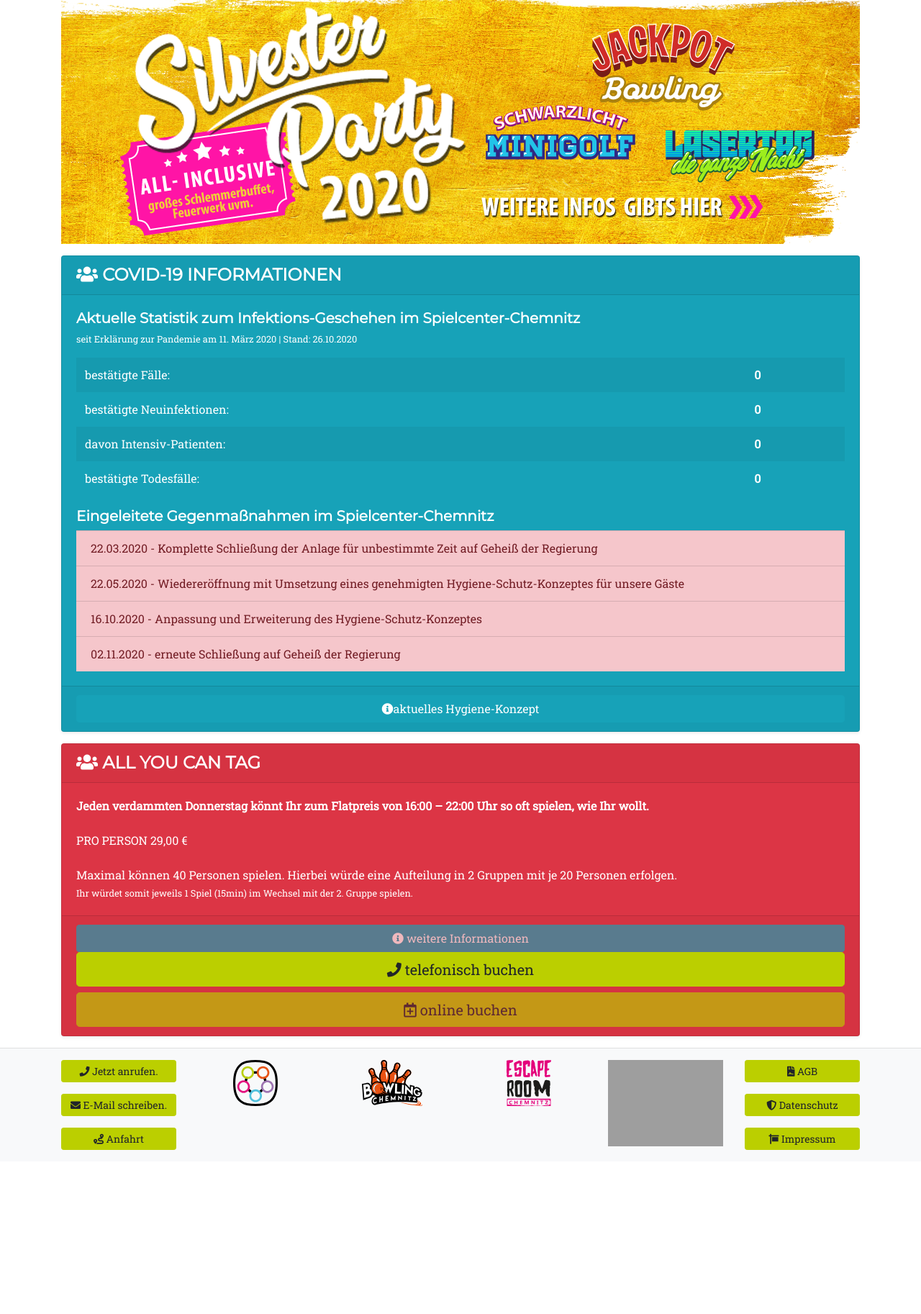
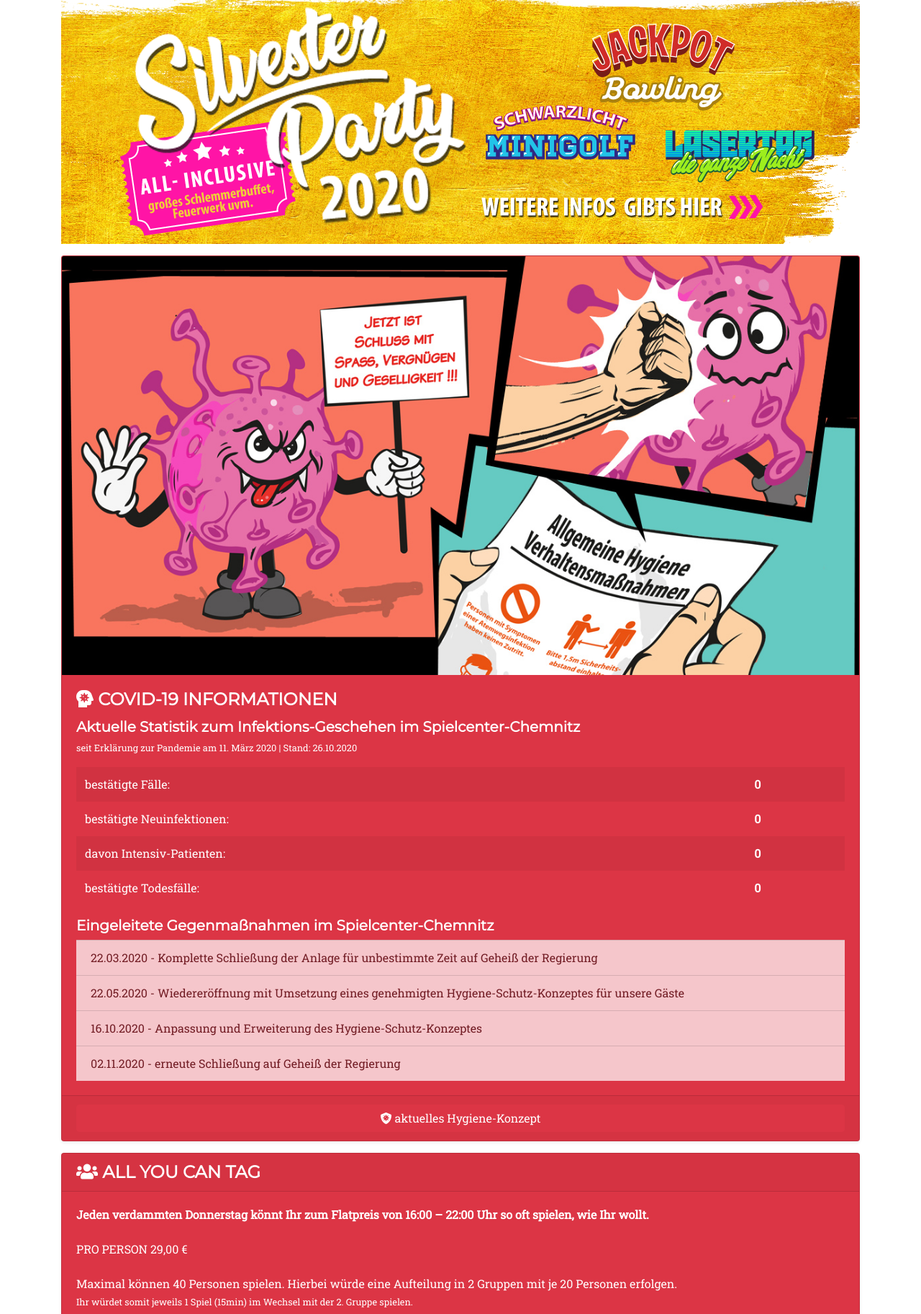
Before and after one commit to Rivagroup/lgc-website, a CodeIgniter app: page /database/ in a window 1280 px wide. Shown: the part 81-1907 px from the top of the page at 72% size. Before the commit the page ends 1679 px from the top, so only its background shows below. Run offline with CodeIgniter, Linux system fonts and the light colour scheme; some libraries are stand-ins or nearby versions; grey boxes are pictures that could not be loaded.

Commit message:
china virus update

```diff
--- a/application/views/start/start_content.php
+++ b/application/views/start/start_content.php
@@ -1,12 +1,13 @@
 <a href ="https://spielcenter-chemnitz.de/silvester/" target="_blank"><img src="<?=base_url("assets/header/slider_silvester2020.png")?>" alt="Silvester 2020/21" class="img-fluid"></a>
 
-<div class="card shadow-sm text-white bg-info my-3" style="width: auto;">
-    <h4 class="card-header text-uppercase"><i class="fas fa-users"></i> COVID-19 INFORMATIONEN</h4>
+<div class="card shadow-sm text-white bg-danger my-3" style="width: auto;">
+    <img src="<?= base_url('assets/header/Corona.jpg'); ?>" class="card-img-top" alt="China-Virus">
     <div class="card-body">
+    <h4 class="card-title text-uppercase"><i class="fas fa-head-side-virus"></i> COVID-19 INFORMATIONEN</h4>
         <div class="card-text text-justify text-white">
-           <h5>Aktuelle Statistik zum Infektions-Geschehen im Spielcenter-Chemnitz</h5>
-           <p class="small">seit Erklärung zur Pandemie am 11. März 2020 | Stand: 26.10.2020</p>
-           <div class="table-responsive">
+            <h5>Aktuelle Statistik zum Infektions-Geschehen im Spielcenter-Chemnitz</h5>
+            <p class="small">seit Erklärung zur Pandemie am 11. März 2020 | Stand: 26.10.2020</p>
+            <div class="table-responsive">
                 <table class="table table-striped text-white table-borderless">
                     <tbody>
                     <tr>
@@ -38,7 +39,7 @@
         </div>
     </div>
     <div class="card-footer d-flex flex-column">
-        <a href="<?=base_url("hygienekonzept")?>" class="btn btn-info mt-auto"><i class="fas fa-info-circle"></i>aktuelles Hygiene-Konzept</a>
+        <a href="<?=base_url("hygienekonzept")?>" class="btn btn-danger mt-auto"><i class="fas fa-shield-virus"></i> aktuelles Hygiene-Konzept</a>
     </div>
 </div>
 
--- a/application/views/template.php
+++ b/application/views/template.php
@@ -13,7 +13,7 @@
     <meta name="co-author" content="<?= $co_author ?>" />
     <meta name="pragma" content="<?= $cache ?>">
     <link rel="stylesheet" href="<?= base_url('assets/css/lg.bootstrap.min.css'); ?>">
-    <link rel="stylesheet" href="//use.fontawesome.com/releases/v5.6.3/css/all.css" integrity="sha384-UHRtZLI+pbxtHCWp1t77Bi1L4ZtiqrqD80Kn4Z8NTSRyMA2Fd33n5dQ8lWUE00s/" crossorigin="anonymous">
+    <link rel="stylesheet" href="//use.fontawesome.com/releases/v5.15.1/css/all.css" crossorigin="anonymous">
     <link href="<?= base_url('assets/favicon.png'); ?>" rel="icon" type="image/png" />
 	<?= $meta_postal ?>
     <?= $meta_og ?>
```
Also changed, not shown: assets/header/Corona.jpg (added), assets/header/Corona2.jpg (added).
